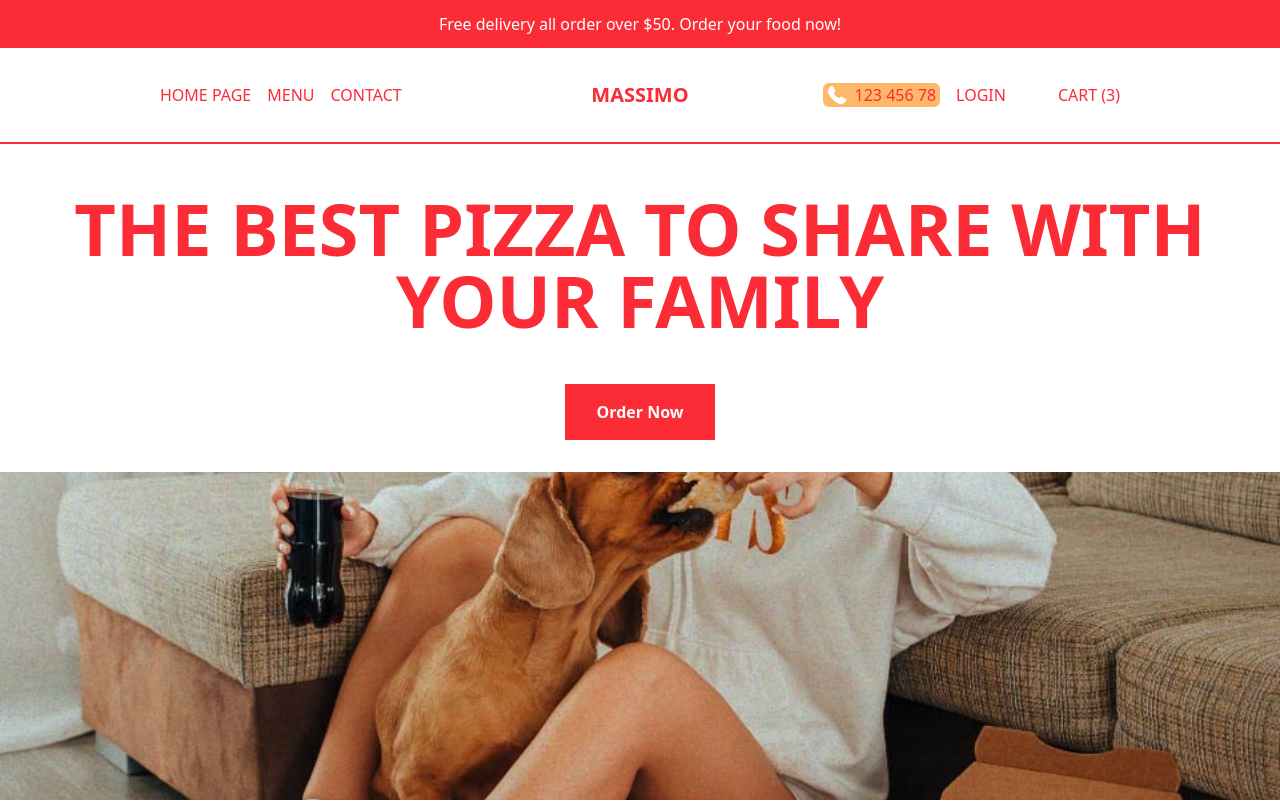
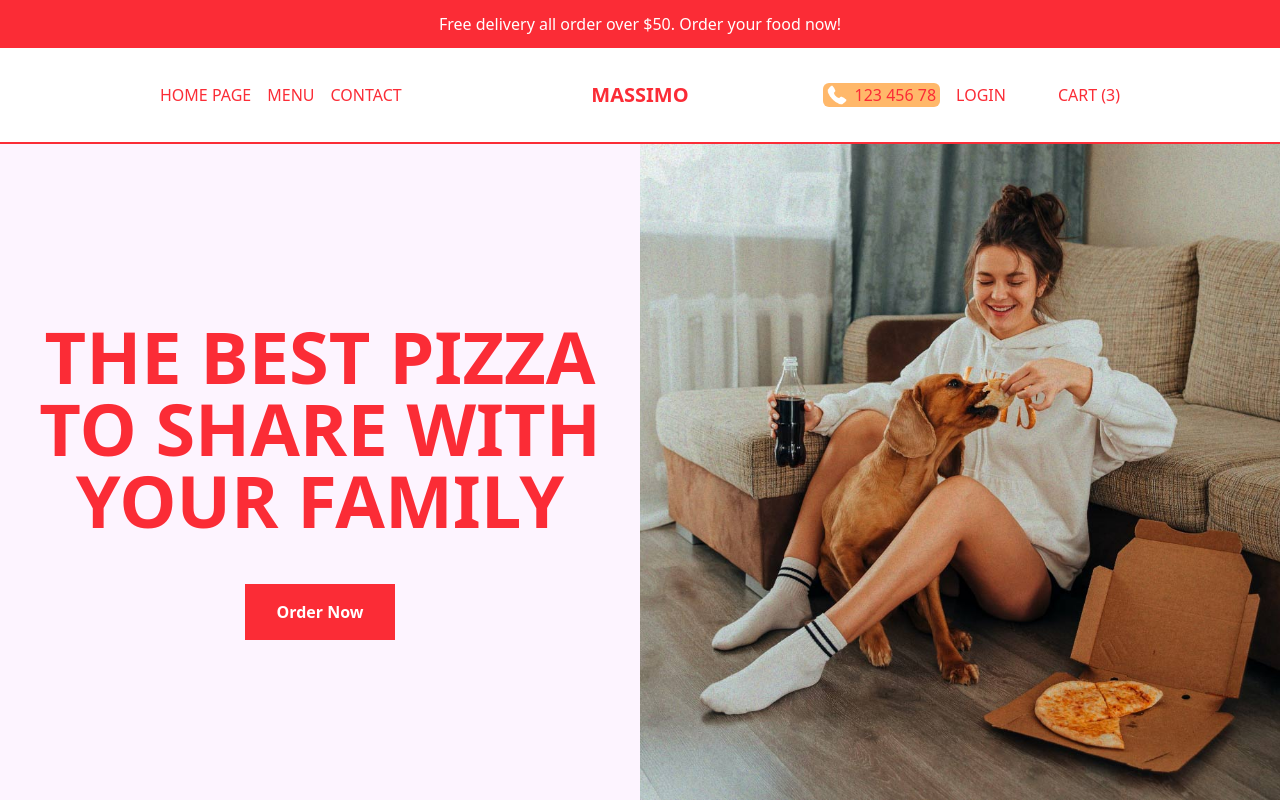
Before and after one commit to Nikhilm0017/Foodproject, a Next.js app: page / in a window 1280 px wide. Shown: the top 802 px of the page. Built offline with nearby package versions, Linux system fonts and the light colour scheme.

Commit message:
6th update

```diff
--- a/app/components/Slider.tsx
+++ b/app/components/Slider.tsx
@@ -5,7 +5,7 @@
 const data = [
   {
     id: 1,
-    title:"always fresh & always crispy & always hot",
+    title:"always fresh , always crispy & always hot",
     image:"/slide1.png",
   },
   {
@@ -30,16 +30,16 @@
   },[])
 
   return (
-    <div className='flex flex-col h-[calc(100vh-6rem)] md:h-[calc(100vh-9rem)]'>
+    <div className='flex flex-col h-[calc(100vh-6rem)] md:h-[calc(100vh-9rem)] lg:flex-row bg-fuchsia-50'>
       {/*TEXT CONTAINER*/}
-      <div className="h-1/2 flex items-center justify-center flex-col gap-8 text-red-500 font-bold">
-        <h1 className='text-5xl text-center uppercase p-4 md:text-6xl xl:text-7xl'>
+      <div className="flex-1 flex items-center justify-center flex-col gap-8 text-red-500 font-bold">
+        <h1 className='text-5xl text-center uppercase p-4 md:p10 md:text-6xl xl:text-7xl'>
           {data[currentSlide].title}
         </h1>
         <button className='bg-red-500 text-white py-4 px-8'>Order Now</button>
       </div>
       {/*IMAGE CONTAINER*/}
-      <div className="w-full h-1/2 relative ">
+      <div className="w-full flex-1 relative">
         <Image src={data[currentSlide].image} alt="" fill className='object-cover'/>
       </div>
     </div>
```
